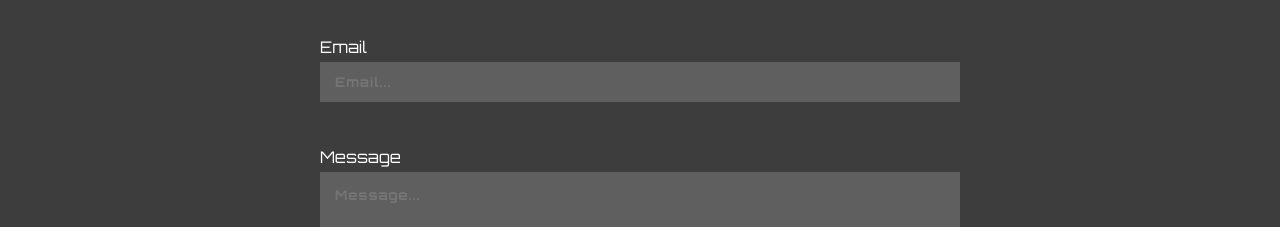
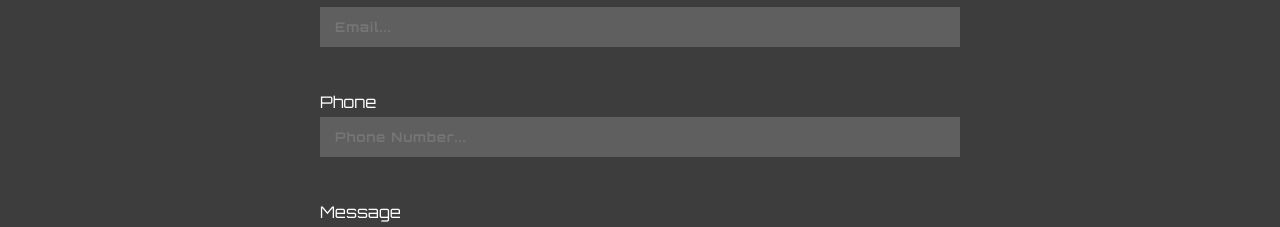
Before and after one commit to DawidPiechotaGit/Portfolio, a React (Create React App) app in the folder portfolio/: page /#/ in a window 1280 px wide. Shown: the part 3220-3447 px from the top of the page. Built offline with nearby package versions, Linux system fonts and the light colour scheme.

Commit message:
feat(firebase-db): setup contact submit to db

```diff
--- a/portfolio/src/components/contact.js
+++ b/portfolio/src/components/contact.js
@@ -1,4 +1,6 @@
 import styled from "styled-components";
+import { addDoc, collection } from "firebase/firestore";
+import { db } from "../api/firebase";
 
 const ContactWrapper = styled.div`
   width: 100%;
@@ -86,15 +88,45 @@ const SubmitBTN = styled.button`
 `;
 
 export const Contact = () => {
+  const handleSubmit = (event) => {
+    event.preventDefault();
+
+    const { name, email, phone, message } = event.target.elements;
+
+    const contact = {
+      name: name.value,
+      email: email.value,
+      phone: phone.value,
+      message: message.value,
+    };
+
+    console.log(contact);
+
+    const contactCollection = collection(db, "contact");
+    addDoc(contactCollection, contact).then(() => {
+      alert("Success!");
+    });
+
+    name.value = "";
+    email.value = "";
+    phone.value = "";
+    message.value = "";
+  };
   return (
     <>
       <ContactWrapper className="contact-wrapper" id="contact">
         <ContactContainer className="contact-container">
-          <ContactForm className="contact-form">
+          <ContactForm className="contact-form" onSubmit={handleSubmit}>
             <Title>CONTACT</Title>
             <Div>
               <FormLabel htmlFor="">Name</FormLabel>
-              <FormInput className="name" type="text" placeholder="Name..." />
+              <FormInput
+                className="name"
+                name="name"
+                id="name"
+                type="text"
+                placeholder="Name..."
+              />
             </Div>
 
             <Div>
@@ -103,6 +135,19 @@ export const Contact = () => {
                 className="email"
                 type="email"
                 placeholder="Email..."
+                name="email"
+                id="email"
+              />
+            </Div>
+
+            <Div>
+              <FormLabel htmlFor="">Phone</FormLabel>
+              <FormInput
+                className="phone"
+                type="number"
+                placeholder="Phone Number..."
+                name="phone"
+                id="phone"
               />
             </Div>
 
@@ -110,8 +155,8 @@ export const Contact = () => {
               <FormLabel htmlFor="">Message</FormLabel>
               <TextArea
                 className="message"
-                name=""
-                id=""
+                name="message"
+                id="message"
                 cols={30}
                 rows={10}
                 placeholder="Message..."
```
